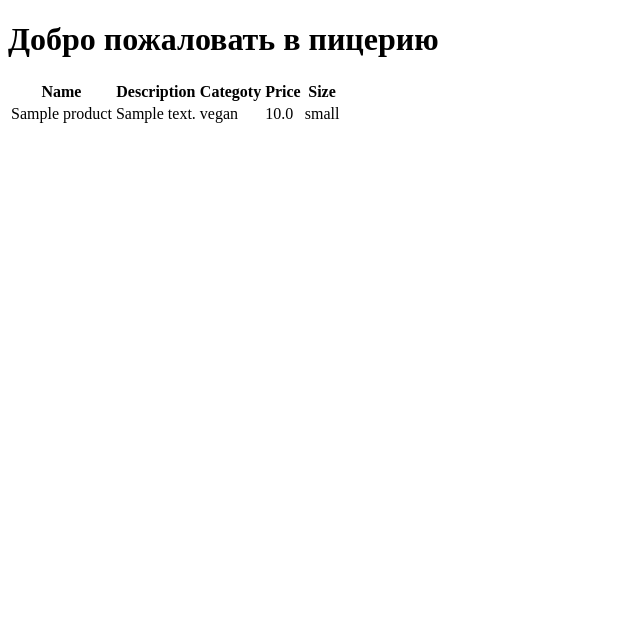
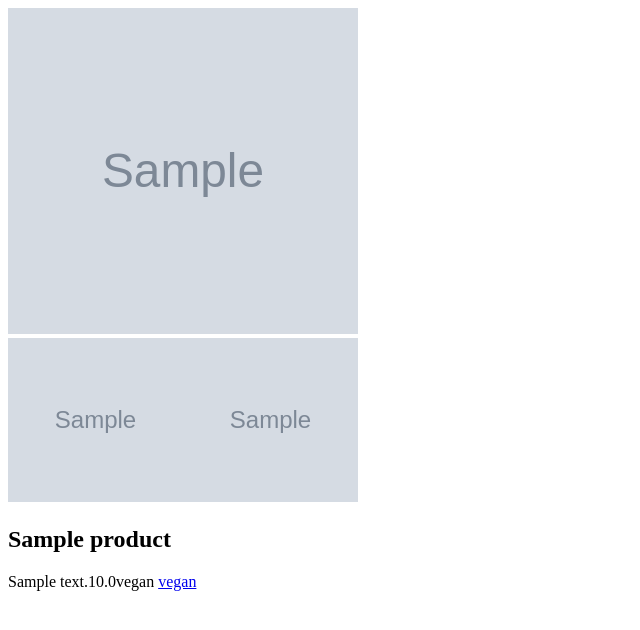
Before and after one commit to AkylbekMelisov/DjangoProject, a Django app: page /products/ in a window 1280 px wide. Shown: the top 630 px of the page, without its empty margins (0-640 px from the left). Run offline with Django 3.2, Linux system fonts and the light colour scheme; tables that the repository leaves empty hold one stand-in row (values such as "Sample post"); grey boxes marked "Sample" are stand-in pictures.

Commit message:
first prolect django(continue)

```diff
--- a/pizza/pizza/settings.py
+++ b/pizza/pizza/settings.py
@@ -9,7 +9,7 @@
 For the full list of settings and their values, see
 https://docs.djangoproject.com/en/3.1/ref/settings/
 """
-
+import os
 from pathlib import Path
 
 # Build paths inside the project like this: BASE_DIR / 'subdir'.
@@ -119,3 +119,6 @@
 # https://docs.djangoproject.com/en/3.1/howto/static-files/
 
 STATIC_URL = '/static/'
+
+MEDIA_URL = '/media/'
+MEDIA_ROOT = os.path.join(BASE_DIR,'media')
--- a/pizza/pizza/urls.py
+++ b/pizza/pizza/urls.py
@@ -13,10 +13,12 @@
     1. Import the include() function: from django.urls import include, path
     2. Add a URL to urlpatterns:  path('blog/', include('blog.urls'))
 """
+from django.conf import settings
+from django.conf.urls.static import static
 from django.contrib import admin
 from django.urls import path,include
 
 urlpatterns = [
     path('admin/', admin.site.urls),
     path('',include('products.urls'))
-]
+] + static(settings.MEDIA_URL,document_root=settings.MEDIA_ROOT)
--- a/pizza/products/admin.py
+++ b/pizza/products/admin.py
@@ -1,7 +1,8 @@
 from django.contrib import admin
-from .models import Product,AboutUs
+from .models import Product,AboutUs,Contacts
 
 # Register your models here.
 
 admin.site.register(Product)
 admin.site.register(AboutUs)
+admin.site.register(Contacts)
--- a/pizza/products/models.py
+++ b/pizza/products/models.py
@@ -11,6 +11,7 @@
         ('middle','middle'),
         ('great','great')
     )
+    image = models.ImageField(blank=True,null=True)
     name = models.CharField(max_length=40)
     category = models.CharField(max_length=40,choices=categories)
     description = models.TextField(blank=True,null=True)
@@ -21,3 +22,10 @@
 class AboutUs(models.Model):
     title = models.CharField(max_length=20)
     description = models.TextField(blank=True,null=True)
+
+
+class Contacts(models.Model):
+    address = models.CharField(max_length=40)
+    phone = models.IntegerField()
+    time = models.CharField(max_length=20)
+    mng_name = models.CharField(max_length=40)
--- a/pizza/products/templates/products/products.html
+++ b/pizza/products/templates/products/products.html
@@ -5,27 +5,27 @@
     <title>Title</title>
 </head>
 <body>
-<h1>
-    Добро пожаловать в пицерию
-</h1>
-<table>
-<tr>
-    <th>Name</th>
-    <th> Description</th>
-    <th>Categoty</th>
-    <th>Price</th>
-    <th>Size</th>
-</tr>
+<div class="container pb-5 mb-sm-1">
+    <!-- Categories grid-->
+    <div class="row">
+        <!-- Category-->
+        {% for product in products %}
+        <div class="col-md-4 col-sm-6">
+            <div class="card border-0 mb-grid-gutter">
+                <a class="card-img-tiles" href="shop-style1-ls.html">
+                    <div class="main-img"><img src="{{ product.image.url }}" alt="Pizza" width="350" height="326"></div>
+                    <div class="thumblist"><img src="{{ product.image.url }}" alt="Pizza" width="175" height="164"><img src="{{product.image.url}}" alt="Pizza" width="175" height="164"></div>
+                </a>
+                <div class="card-body border mt-n1 py-4 text-center">
+                    <h2 class="h5 mb-1">{{ product.name }}</h2>
+                    <span class="d-block mb-3 font-size-xs text-muted">{{ product.description }}<span class="font-weight-semibold">{{ product.price }}</span><span class="font-weight-semibold">{{ product.category }}</span></span>
+                    <a class="btn btn-pill btn-outline-primary btn-sm" href="shop-style1-ls.html">{{ product.category }}</a>
+                </div>
+            </div>
+        </div>
+        {% endfor %}
+    </div>
+</div>
 
-{% for product in products %}
-    <tr>
-        <td>{{ product.name }}</td>
-        <td>{{ product.description }}</td>
-        <td>{{ product.category }}</td>
-        <td>{{ product.price }}</td>
-        <td>{{ product.size }}</td>
-    </tr>
-{% endfor %}
-</table>
 </body>
 </html>
--- a/pizza/products/urls.py
+++ b/pizza/products/urls.py
@@ -1,8 +1,8 @@
 from django.urls import path
-from .views import homepage,aboutus_page
-# from .views import aboutus_page
+from .views import homepage,aboutus_page,contact_page
 
 urlpatterns = [
     path('products/',homepage),
-    path('about_us/',aboutus_page)
+    path('about_us/',aboutus_page),
+    path('contacts/',contact_page)
 ]
--- a/pizza/products/views.py
+++ b/pizza/products/views.py
@@ -1,5 +1,5 @@
 from django.shortcuts import render
-from .models import Product,AboutUs
+from .models import Product,AboutUs,Contacts
 
 # Create your views here.
 
@@ -11,3 +11,8 @@
 def aboutus_page(request):
     about_us = AboutUs.objects.all()
     return render(request,'products/aboutsus.html',{"aboutsus":about_us})
+
+
+def contact_page(request):
+    contact = Contacts.objects.all()
+    return render(request,'products/contacts.html',{"contacts":contact})
```
Also changed, not shown: pizza/products/templates/products/contacts.html (added, +27 -0 lines), pizza/depositphotos_31457785-stock-photo-design-template-with-underwater-part.jpg (added).
